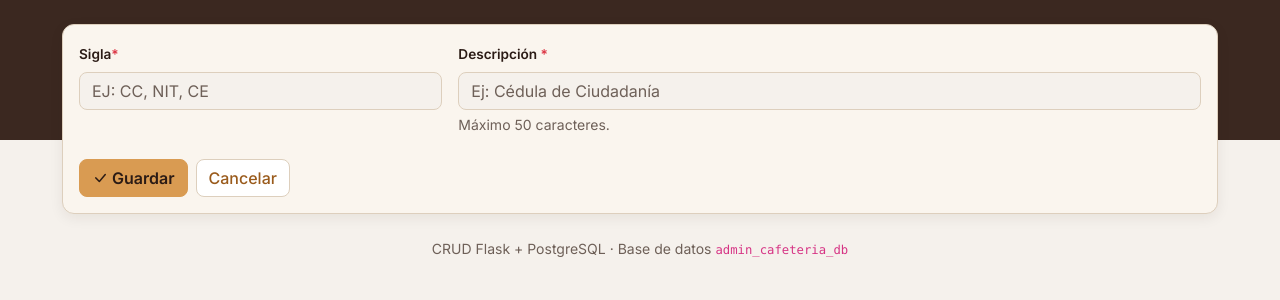
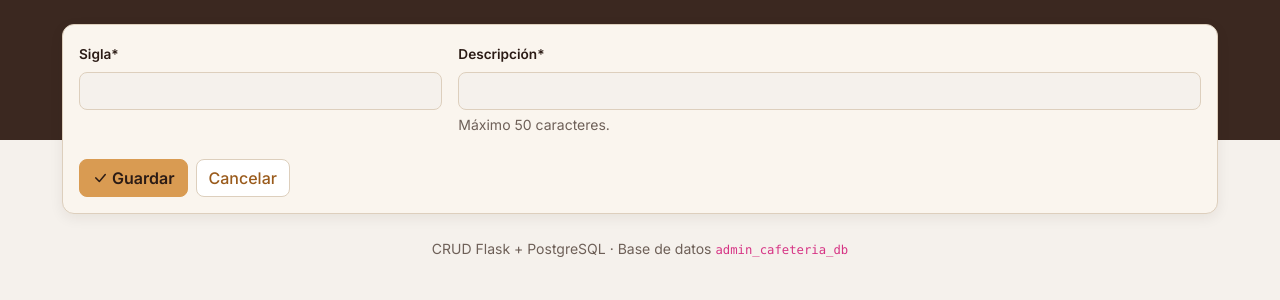
Before and after one commit to Luisa626/admin_cafeteria, a Flask app: page /configuracion/nuevo in a window 1280 px wide. Shown: the part 55-355 px from the top of the page. Run offline with Flask 3, Linux system fonts and the light colour scheme; some libraries are stand-ins or nearby versions.

Commit message:
quite dos estilos de dos labels

```diff
--- a/templates/configuracion/form.html
+++ b/templates/configuracion/form.html
@@ -8,25 +8,23 @@
       <div class="row g-3">
 
         <div class="col-md-4">
-          <label for="sigla" class="form-label">Sigla<span class="text-danger">*</span></label>
+          <label for="sigla" class="form-label">Sigla*</span></label>
           <input type="text"
                  class="form-control text-uppercase"
                  id="sigla"
                  name="sigla"
                  maxlength="5"
-                 placeholder="Ej: CC, NIT, CE"
                  value="{{ item.sigla if item else '' }}"
                  required>
         </div>
 
         <div class="col-md-8">
-          <label for="descripcion" class="form-label">Descripción <span class="text-danger">*</span></label>
+          <label for="descripcion" class="form-label">Descripción*</span></label>
           <input type="text"
                  class="form-control"
                  id="descripcion"
                  name="descripcion"
                  maxlength="50"
-                 placeholder="Ej: Cédula de Ciudadanía"
                  value="{{ item.descripcion if item else '' }}"
                  required>
           <div class="form-text">Máximo 50 caracteres.</div>
```
